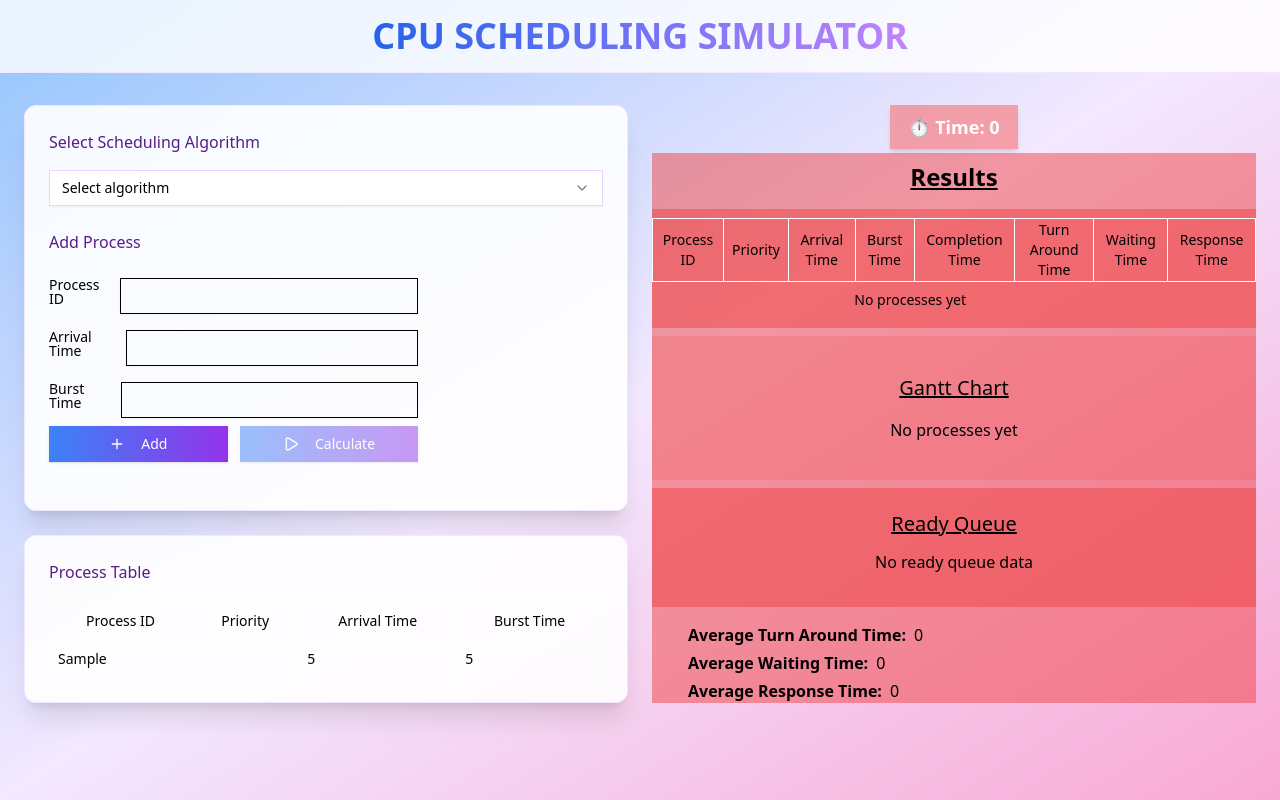
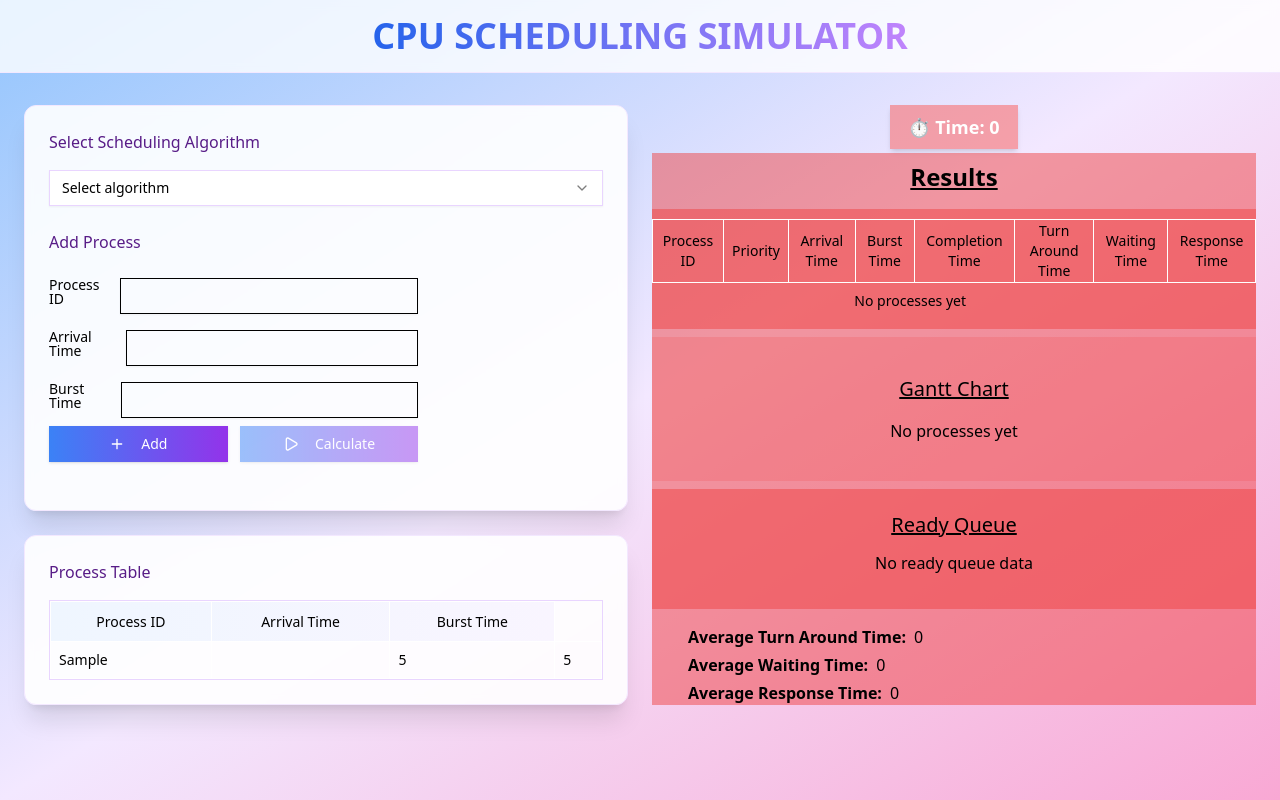
Before and after one commit to Tejas383/LPU_CSE311_CA2, a React (Vite) app: page / in a window 1280 px wide. Both pictures are taken after typing "Sample", "5", "5" into the empty fields and a click on the button "Add". Built offline with nearby package versions, Linux system fonts and the light colour scheme.

Commit message:
feat: Add algorithm prop to ProcessTable for conditional rendering of priority column

```diff
--- a/src/Process.jsx
+++ b/src/Process.jsx
@@ -34,7 +34,7 @@ const Process = ({
           setReset={setReset}
         />
       </Card>
-      <ProcessTable process={process} setProcess={setProcess} />
+      <ProcessTable process={process} setProcess={setProcess} algorithm={algorithm} />
     </div>
   );
 };
--- a/src/ProcessTable.jsx
+++ b/src/ProcessTable.jsx
@@ -15,7 +15,7 @@ import {
 } from "@/components/ui/dropdown-menu";
 import { Card } from "./components/ui/card";
 
-const ProcessTable = ({ process, setProcess }) => {
+const ProcessTable = ({ process, setProcess, algorithm }) => {
   const handleDeleteEvent = (idx) => {
     const updated = [...process];
     updated.splice(idx, 1);
@@ -34,15 +34,18 @@ const ProcessTable = ({ process, setProcess }) => {
           No processes added yet. Add a process to get started.
         </div>
       ) : (
+        <div className="rounded-lg border border-purple-200 overflow-hidden">
         <Table className="">
           <TableHeader>
-            <TableRow className="">
+            <TableRow className="bg-gradient-to-r from-blue-50 to-purple-50">
               <TableHead className="border border-white text-center">
                 Process ID
               </TableHead>
-              <TableHead className="border border-white text-center">
+              {algorithm === "priority-non-pre" && (
+                <TableHead className="border border-white text-center">
                 Priority
               </TableHead>
+              )}
               <TableHead className="border border-white text-center">
                 Arrival Time
               </TableHead>
@@ -86,6 +89,7 @@ const ProcessTable = ({ process, setProcess }) => {
             ))}
           </TableBody>
         </Table>
+        </div>
       )}
     </Card>
   );
```
